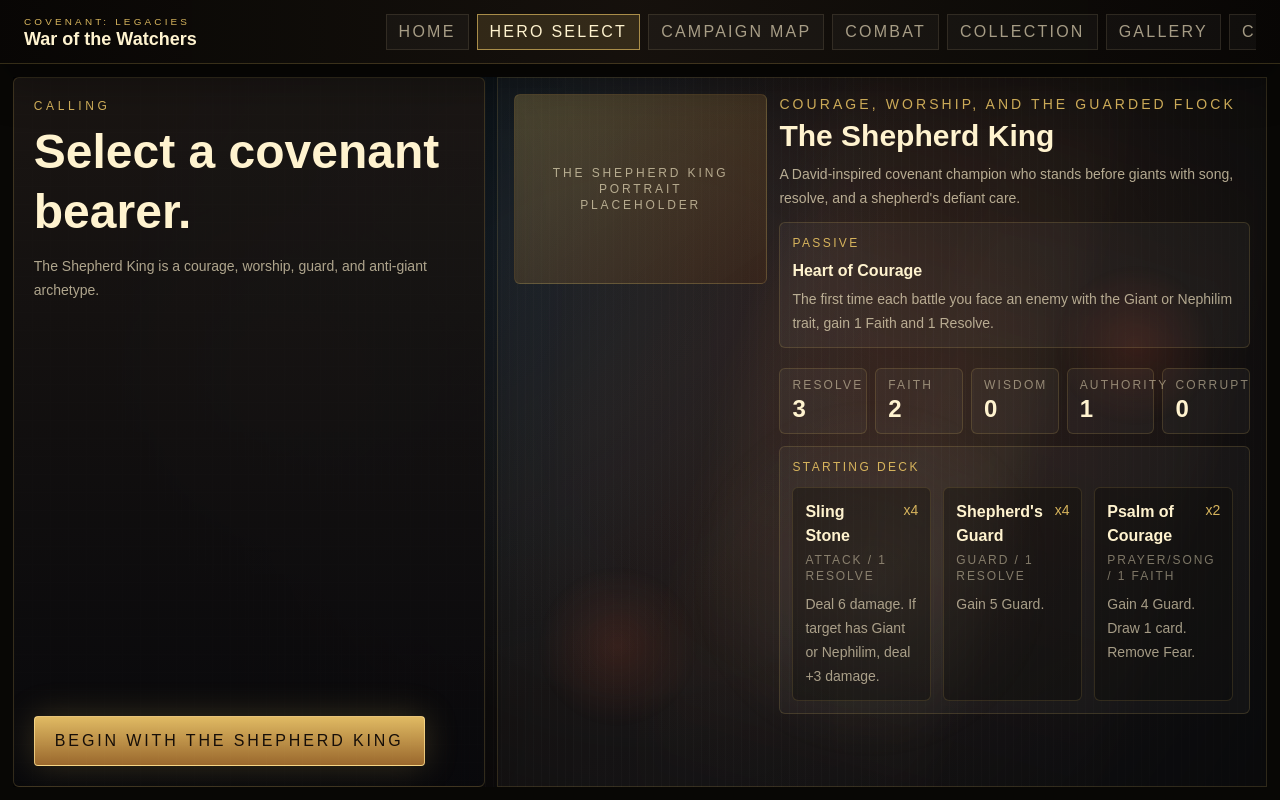
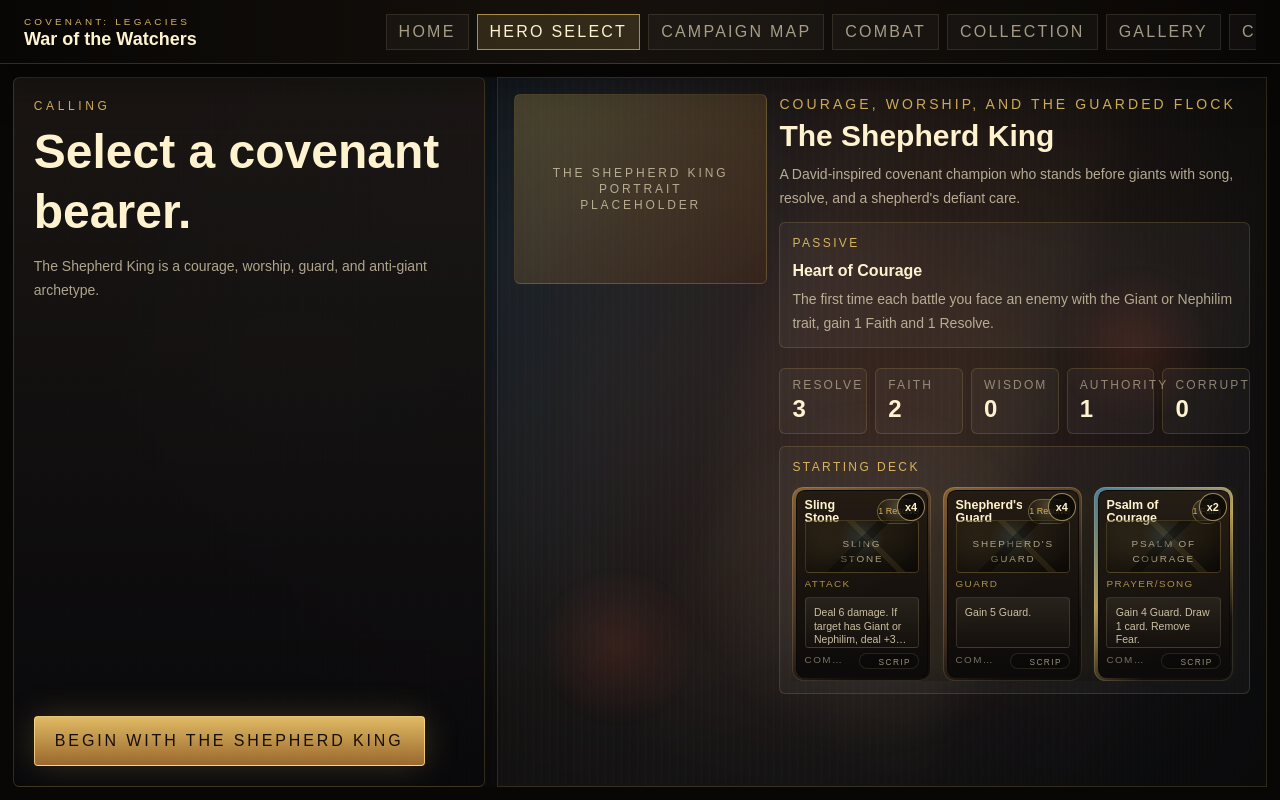
Before and after one commit to Shoo-X/covenant-legacies, a Next.js app: page / in a window 1280 px wide. Both pictures are taken after a click on the button "START RUN". Built offline with nearby package versions, Linux system fonts and the light colour scheme.

Commit message:
Improve card readability and reward presentation

```diff
--- a/src/app/globals.css
+++ b/src/app/globals.css
@@ -363,8 +363,8 @@ button {
   aspect-ratio: 5 / 7;
   min-width: 0;
   border: 0;
-  border-radius: 0.55rem;
-  padding: 0.18rem;
+  border-radius: 0.72rem;
+  padding: 0.22rem;
   background:
     linear-gradient(145deg, rgba(255, 230, 156, 0.72), rgba(83, 50, 22, 0.88) 38%, rgba(19, 15, 13, 0.98) 72%),
     radial-gradient(circle at 50% 0, rgba(215, 180, 93, 0.28), transparent 44%);
@@ -416,9 +416,16 @@ button {
   transform: translateY(-0.35rem);
 }
 
+.tcg-card.is-playable {
+  box-shadow:
+    0 20px 48px rgba(0, 0, 0, 0.34),
+    0 0 22px rgba(215, 180, 93, 0.12),
+    inset 0 0 0 1px rgba(255, 243, 207, 0.14);
+}
+
 .tcg-card.is-unplayable {
-  opacity: 0.58;
-  filter: saturate(0.72);
+  opacity: 0.68;
+  filter: saturate(0.72) brightness(0.86);
 }
 
 .tcg-card.is-unplayable:hover,
@@ -430,14 +437,14 @@ button {
   position: relative;
   z-index: 3;
   display: grid;
-  grid-template-rows: auto 38% auto minmax(0, 1fr) auto;
-  gap: 0.45rem;
+  grid-template-rows: auto minmax(0, 38%) auto minmax(0, 1fr) auto;
+  gap: 0.42rem;
   width: 100%;
   height: 100%;
   min-height: 0;
   overflow: hidden;
   border: 1px solid rgba(8, 7, 5, 0.72);
-  border-radius: 0.42rem;
+  border-radius: 0.56rem;
   padding: 0.68rem;
   background:
     linear-gradient(180deg, rgba(35, 27, 19, 0.98), rgba(12, 10, 10, 0.98)),
@@ -452,14 +459,20 @@ button {
   min-height: 0;
 }
 
-.tcg-card-header h3 {
+.tcg-card-title {
+  display: -webkit-box;
+  min-width: 0;
+  overflow: hidden;
   color: #fff3cf;
   font-size: 1rem;
   font-weight: 800;
   line-height: 1.08;
-}
-
-.tcg-card-header span {
+  text-overflow: ellipsis;
+  -webkit-box-orient: vertical;
+  -webkit-line-clamp: 2;
+}
+
+.tcg-card-cost-gem {
   display: grid;
   min-width: 2rem;
   min-height: 2rem;
@@ -629,6 +642,52 @@ button {
   color: rgba(241, 228, 194, 0.46);
 }
 
+.tcg-card-rarity-label,
+.tcg-card-source-badge {
+  min-width: 0;
+  overflow: hidden;
+  text-overflow: ellipsis;
+}
+
+.tcg-card-source-badge {
+  flex: 0 1 auto;
+  border: 1px solid rgba(203, 185, 143, 0.14);
+  border-radius: 999px;
+  padding: 0.1rem 0.38rem;
+  background: rgba(8, 7, 5, 0.24);
+  color: rgba(241, 228, 194, 0.62);
+}
+
+.tcg-card-choose {
+  pointer-events: none;
+  position: absolute;
+  left: 50%;
+  bottom: 0.92rem;
+  z-index: 4;
+  min-width: 8rem;
+  transform: translate(-50%, 0.45rem);
+  border: 1px solid rgba(255, 226, 150, 0.68);
+  border-radius: 999px;
+  background: rgba(8, 7, 5, 0.78);
+  padding: 0.48rem 0.8rem;
+  color: #fff3cf;
+  font-size: 0.66rem;
+  font-weight: 800;
+  letter-spacing: 0.16em;
+  opacity: 0;
+  text-align: center;
+  text-transform: uppercase;
+  transition:
+    opacity 160ms ease,
+    transform 160ms ease;
+}
+
+.tcg-card-reward:hover .tcg-card-choose,
+.tcg-card-reward:focus-visible .tcg-card-choose {
+  opacity: 1;
+  transform: translate(-50%, 0);
+}
+
 .tcg-card-mystery {
   background:
     linear-gradient(145deg, rgba(124, 218, 255, 0.5), rgba(215, 180, 93, 0.9) 42%, rgba(19, 15, 13, 0.98) 78%);
@@ -636,24 +695,32 @@ button {
 
 .tcg-card-rarity-common {
   background:
-    linear-gradient(145deg, rgba(155, 106, 50, 0.82), rgba(70, 56, 43, 0.96) 42%, rgba(19, 15, 13, 0.98) 78%),
-    repeating-linear-gradient(45deg, rgba(255, 255, 255, 0.08) 0, rgba(255, 255, 255, 0.08) 1px, transparent 1px, transparent 7px);
+    linear-gradient(145deg, rgba(155, 106, 50, 0.74), rgba(77, 55, 37, 0.96) 44%, rgba(19, 15, 13, 0.98) 80%),
+    repeating-linear-gradient(45deg, rgba(255, 255, 255, 0.055) 0, rgba(255, 255, 255, 0.055) 1px, transparent 1px, transparent 7px);
 }
 
 .tcg-card-rarity-uncommon {
   background:
-    linear-gradient(145deg, rgba(195, 207, 216, 0.88), rgba(87, 101, 111, 0.88) 42%, rgba(19, 15, 13, 0.98) 78%);
+    linear-gradient(145deg, rgba(255, 224, 145, 0.76), rgba(176, 123, 51, 0.9) 42%, rgba(27, 18, 11, 0.98) 80%);
   box-shadow:
     0 20px 48px rgba(0, 0, 0, 0.34),
-    0 0 24px rgba(154, 209, 230, 0.12);
+    0 0 24px rgba(215, 180, 93, 0.14);
 }
 
 .tcg-card-rarity-rare {
   background:
-    linear-gradient(145deg, rgba(255, 224, 145, 0.94), rgba(215, 180, 93, 0.9) 42%, rgba(43, 28, 15, 0.98) 78%);
+    linear-gradient(145deg, rgba(93, 183, 232, 0.78), rgba(215, 180, 93, 0.76) 44%, rgba(19, 15, 13, 0.98) 80%);
   box-shadow:
     0 22px 54px rgba(0, 0, 0, 0.38),
-    0 0 30px rgba(215, 180, 93, 0.16);
+    0 0 30px rgba(93, 183, 232, 0.18);
+}
+
+.tcg-card-rarity-epic {
+  background:
+    linear-gradient(145deg, rgba(98, 70, 163, 0.9), rgba(93, 183, 232, 0.58) 46%, rgba(19, 15, 13, 0.98) 80%);
+  box-shadow:
+    0 24px 62px rgba(0, 0, 0, 0.42),
+    0 0 36px rgba(127, 104, 220, 0.18);
 }
 
 .tcg-card-rarity-legendary {
@@ -682,6 +749,15 @@ button {
   animation: mythic-radiance 4.8s ease-in-out infinite;
 }
 
+.tcg-card-rarity-mystery,
+.tcg-card-mystery {
+  background:
+    conic-gradient(from 145deg, rgba(93, 183, 232, 0.58), rgba(215, 180, 93, 0.88), rgba(63, 46, 100, 0.82), rgba(93, 183, 232, 0.58));
+  box-shadow:
+    0 24px 66px rgba(0, 0, 0, 0.44),
+    0 0 38px rgba(93, 183, 232, 0.16);
+}
+
 .tcg-card-rarity-mythic-legendary .tcg-card-inner {
   clip-path: polygon(50% 0, 96% 5%, 100% 50%, 94% 96%, 50% 100%, 6% 96%, 0 50%, 4% 5%);
   background:
@@ -700,10 +776,13 @@ button {
 
 .tcg-card-forbidden {
   background:
-    linear-gradient(145deg, rgba(127, 35, 95, 0.86), rgba(159, 61, 40, 0.72) 38%, rgba(19, 15, 13, 0.98) 78%);
-}
-
-.tcg-card-forbidden .tcg-card-header span,
+    linear-gradient(145deg, rgba(72, 24, 61, 0.92), rgba(127, 35, 95, 0.7) 38%, rgba(18, 12, 15, 0.99) 78%);
+  box-shadow:
+    0 22px 56px rgba(0, 0, 0, 0.42),
+    0 0 28px rgba(127, 35, 95, 0.14);
+}
+
+.tcg-card-forbidden .tcg-card-cost-gem,
 .tcg-card-forbidden .tcg-card-type-line {
   color: #f0d4ff;
 }
@@ -714,8 +793,8 @@ button {
 }
 
 .tcg-card-hand {
-  flex: 0 0 8.4rem;
-  height: calc(100% - 1.35rem);
+  flex: 0 0 8.9rem;
+  height: calc(100% - 1.05rem);
   border-radius: 0.44rem;
 }
 
@@ -727,6 +806,32 @@ button {
   width: min(100%, 22rem);
 }
 
+.tcg-card-inspect {
+  width: min(100%, 20rem);
+  min-height: 28rem;
+}
+
+.tcg-card-preview {
+  width: 100%;
+}
+
+.tcg-card-inspect .tcg-card-inner {
+  grid-template-rows: auto minmax(9rem, 42%) auto minmax(7rem, 1fr) auto;
+}
+
+.tcg-card-inspect .tcg-card-effect {
+  overflow-y: auto;
+}
+
+.tcg-card-inspect .tcg-card-effect p {
+  display: block;
+  overflow: visible;
+  font-size: 0.86rem;
+  line-height: 1.45;
+  -webkit-line-clamp: unset;
+}
+
+.tcg-card-inspect .tcg-card-effect em,
 .tcg-card-viewer .tcg-card-effect em {
   display: -webkit-box;
   overflow: hidden;
@@ -735,39 +840,104 @@ button {
 }
 
 .tcg-card-hand .tcg-card-inner {
-  gap: 0.32rem;
-  padding: 0.52rem;
-}
-
-.tcg-card-hand .tcg-card-header h3 {
-  font-size: 0.82rem;
-}
-
-.tcg-card-hand .tcg-card-header span {
-  min-width: 1.7rem;
-  min-height: 1.7rem;
+  grid-template-rows: auto 2.7rem auto minmax(3rem, 1fr) auto;
+  gap: 0.26rem;
+  padding: 0.46rem;
+}
+
+.tcg-card-hand .tcg-card-title {
+  font-size: 0.76rem;
+  line-height: 1.08;
+}
+
+.tcg-card-hand .tcg-card-cost-gem {
+  min-width: 1.55rem;
+  min-height: 1.55rem;
   font-size: 0.58rem;
 }
 
+.tcg-card-hand .tcg-card-type-line,
+.tcg-card-hand .tcg-card-footer {
+  font-size: 0.52rem;
+  letter-spacing: 0.1em;
+}
+
 .tcg-card-hand .tcg-card-effect {
-  padding: 0.38rem;
+  padding: 0.36rem;
 }
 
 .tcg-card-hand .tcg-card-effect p {
   font-size: 0.66rem;
   line-height: 1.25;
-  -webkit-line-clamp: 4;
+  -webkit-line-clamp: 3;
+}
+
+.tcg-card-hand .tcg-card-rarity-label {
+  max-width: 4.7rem;
+}
+
+.tcg-card-hand .tcg-card-source-badge {
+  padding: 0;
+  border: 0;
+  background: transparent;
+  color: rgba(241, 228, 194, 0.5);
+  font-size: 0;
+}
+
+.tcg-card-hand .tcg-card-source-badge::after {
+  content: attr(data-short-source);
+  font-size: 0.52rem;
 }
 
 .tcg-card-hand:hover,
 .tcg-card-hand:focus-visible,
 .tcg-card-hand.is-selected {
-  transform: translateY(-0.7rem) scale(1.08);
+  filter: brightness(1.12);
+  transform: translateY(-0.55rem) scale(1.04);
+}
+
+.tcg-card-preview .tcg-card-inner {
+  grid-template-rows: auto 3.3rem auto minmax(3.2rem, 1fr) auto;
+  gap: 0.3rem;
+  padding: 0.48rem;
+}
+
+.tcg-card-preview .tcg-card-title {
+  font-size: 0.78rem;
+}
+
+.tcg-card-preview .tcg-card-cost-gem {
+  min-width: 1.55rem;
+  min-height: 1.55rem;
+  font-size: 0.56rem;
+}
+
+.tcg-card-preview .tcg-card-effect p {
+  font-size: 0.66rem;
+  line-height: 1.25;
+  -webkit-line-clamp: 3;
+}
+
+.tcg-card-preview .tcg-card-source-badge {
+  font-size: 0;
+}
+
+.tcg-card-preview .tcg-card-source-badge::after {
+  content: attr(data-short-source);
+  font-size: 0.52rem;
 }
 
 .tcg-card-reward {
-  width: min(25vw, 18rem);
+  width: min(27vw, 20rem);
   max-height: 100%;
+}
+
+.tcg-card-reward .tcg-card-inner {
+  grid-template-rows: auto minmax(0, 40%) auto minmax(0, 1fr) auto;
+}
+
+.tcg-card-reward .tcg-card-effect p {
+  -webkit-line-clamp: 6;
 }
 
 .reward-screen-panel {
@@ -824,6 +994,36 @@ button {
 .reward-skip-row {
   display: flex;
   justify-content: flex-start;
+}
+
+.starting-deck-preview-grid {
+  display: grid;
+  grid-template-columns: repeat(auto-fill, minmax(7.8rem, 1fr));
+  max-height: 15rem;
+  gap: 0.75rem;
+  padding-right: 0.25rem;
+}
+
+.starting-deck-preview-card {
+  position: relative;
+  min-width: 0;
+}
+
+.starting-deck-quantity {
+  position: absolute;
+  right: 0.4rem;
+  top: 0.4rem;
+  z-index: 6;
+  display: grid;
+  min-width: 1.75rem;
+  min-height: 1.75rem;
+  place-items: center;
+  border: 1px solid rgba(255, 226, 150, 0.58);
+  border-radius: 999px;
+  background: rgba(8, 7, 5, 0.78);
+  color: #fff3cf;
+  font-size: 0.68rem;
+  font-weight: 800;
 }
 
 .campaign-map-screen {
@@ -1252,9 +1452,24 @@ button {
 }
 
 .combat-hand-tray {
+  position: relative;
   min-height: 0;
   padding: 0.55rem 0.7rem;
   overflow: visible;
+}
+
+.combat-hand-inspector {
+  pointer-events: none;
+  position: absolute;
+  left: clamp(1rem, 24vw, 18rem);
+  bottom: calc(100% - 0.35rem);
+  z-index: 25;
+  width: min(20rem, 38vw);
+  filter: drop-shadow(0 30px 52px rgba(0, 0, 0, 0.62));
+}
+
+.combat-hand-inspector .tcg-card {
+  transform: translateY(0);
 }
 
 .combat-hand-header,
@@ -1277,7 +1492,7 @@ button {
   gap: 0.55rem;
   overflow-x: auto;
   overflow-y: hidden;
-  padding-top: 1.55rem;
+  padding-top: 1.15rem;
   padding-bottom: 0.25rem;
   scrollbar-color: rgba(215, 180, 93, 0.45) rgba(8, 7, 5, 0.42);
   scrollbar-width: thin;
@@ -2008,7 +2223,7 @@ button {
     padding: 0.5rem;
   }
 
-  .tcg-card-header h3 {
+  .tcg-card-title {
     font-size: 0.82rem;
   }
 
@@ -2033,6 +2248,10 @@ button {
 
   .gallery-art-tile .card-artwork-gallery {
     min-height: 13rem;
+  }
+
+  .combat-hand-inspector {
+    display: none;
   }
 }
 
--- a/src/components/CardDetailModal.tsx
+++ b/src/components/CardDetailModal.tsx
@@ -15,7 +15,7 @@ export function CardDetailModal({ card, onClose }: CardDetailModalProps) {
     <div className="card-detail-overlay" role="dialog" aria-modal="true">
       <div className="card-detail-modal">
         <div className="card-detail-preview">
-          <CollectibleCard card={card} disabled size="viewer" />
+          <CollectibleCard as="article" card={card} size="inspect" />
         </div>
 
         <div className="card-detail-copy game-scroll">
--- a/src/components/CollectibleCard.tsx
+++ b/src/components/CollectibleCard.tsx
@@ -3,6 +3,7 @@ import { CardArtwork } from "@/components/CardArtwork";
 import type { Card } from "@/types/game";
 
 interface CollectibleCardProps {
+  as?: "article" | "button";
   card: Card;
   disabled?: boolean;
   isPlayable?: boolean;
@@ -12,7 +13,7 @@ interface CollectibleCardProps {
   onFocus?: () => void;
   onMouseEnter?: () => void;
   onMouseLeave?: () => void;
-  size?: "reward" | "hand" | "collection" | "viewer";
+  size?: "reward" | "hand" | "collection" | "preview" | "inspect" | "viewer";
 }
 
 function getCardTone(card: Card) {
@@ -63,7 +64,20 @@ function getRarityClass(card: Card) {
   return card.rarity.toLowerCase().replaceAll(" ", "-");
 }
 
+function getSourceAbbreviation(card: Card) {
+  if (card.sourceTier === "Interpretive Tradition") {
+    return "Trad.";
+  }
+
+  if (card.sourceTier === "Speculative Fiction") {
+    return "Spec.";
+  }
+
+  return "Script.";
+}
+
 export function CollectibleCard({
+  as,
   card,
   disabled = false,
   isPlayable = true,
@@ -78,32 +92,27 @@ export function CollectibleCard({
   const tone = getCardTone(card);
   const artSymbol = getArtSymbol(card);
   const rarityClass = getRarityClass(card);
-
-  return (
-    <button
-      className={`tcg-card tcg-card-${size} tcg-card-${tone} tcg-card-rarity-${rarityClass} ${
+  const displaySize = size === "viewer" ? "inspect" : size;
+  const isInteractive = as
+    ? as === "button"
+    : Boolean(onClick || onFocus || onMouseEnter || onMouseLeave);
+  const frameClass = `tcg-card tcg-card-${displaySize} tcg-card-${tone} tcg-card-rarity-${rarityClass} ${
     isPlayable ? "is-playable" : "is-unplayable"
-      } ${isSelected ? "is-selected" : ""}`}
-      disabled={disabled || !isPlayable}
-      onBlur={onBlur}
-      onClick={onClick}
-      onFocus={onFocus}
-      onMouseEnter={onMouseEnter}
-      onMouseLeave={onMouseLeave}
-      title={card.text}
-      type="button"
-    >
+  } ${isSelected ? "is-selected" : ""}`;
+  const body = (
     <div className="tcg-card-inner">
       <div className="tcg-card-header">
-          <h3>{card.name}</h3>
-          <span>{formatCardCost(card)}</span>
+        <h3 className="tcg-card-title">{card.name}</h3>
+        <span className="tcg-card-cost-gem" aria-label={`Cost ${formatCardCost(card)}`}>
+          {formatCardCost(card)}
+        </span>
       </div>
 
       <CardArtwork
         card={card}
         className={`tcg-card-art tcg-card-art-${artSymbol}`}
-          loading={size === "hand" ? "eager" : "lazy"}
-          priority={card.imagePath !== undefined && size === "reward"}
+        loading={displaySize === "hand" ? "eager" : "lazy"}
+        priority={card.imagePath !== undefined && displaySize === "reward"}
       />
 
       <div className="tcg-card-type-line">{card.type}</div>
@@ -114,10 +123,42 @@ export function CollectibleCard({
       </div>
 
       <div className="tcg-card-footer">
-          <span>{card.rarity}</span>
-          <span>{card.sourceTier}</span>
+        <span className="tcg-card-rarity-label">{card.rarity}</span>
+        <span
+          className="tcg-card-source-badge"
+          data-short-source={getSourceAbbreviation(card)}
+          title={card.sourceTier}
+        >
+          {card.sourceTier}
+        </span>
       </div>
+
+      {displaySize === "reward" && <span className="tcg-card-choose">Choose Card</span>}
     </div>
+  );
+
+  if (!isInteractive) {
+    return (
+      <article className={frameClass} title={card.text}>
+        {body}
+      </article>
+    );
+  }
+
+  return (
+    <button
+      className={frameClass}
+      aria-disabled={!isPlayable}
+      disabled={disabled}
+      onBlur={onBlur}
+      onClick={isPlayable ? onClick : undefined}
+      onFocus={onFocus}
+      onMouseEnter={onMouseEnter}
+      onMouseLeave={onMouseLeave}
+      title={card.text}
+      type="button"
+    >
+      {body}
     </button>
   );
 }
--- a/src/game/screens/HeroSelectScreen.tsx
+++ b/src/game/screens/HeroSelectScreen.tsx
@@ -1,11 +1,11 @@
 import { cards } from "@/data/cards";
 import { heroes } from "@/data/heroes";
+import { CollectibleCard } from "@/components/CollectibleCard";
 import { GamePanel } from "@/components/GamePanel";
 import { PlaceholderArt } from "@/components/PlaceholderArt";
 import { PrimaryButton } from "@/components/PrimaryButton";
 import { ResourceStrip } from "@/components/ResourceStrip";
 import { ScreenFrame } from "@/components/ScreenFrame";
-import { formatCardCost } from "@/game/cardText";
 import type { GameScreen } from "@/types/game";
 
 interface HeroSelectScreenProps {
@@ -78,7 +78,7 @@ export function HeroSelectScreen({ onNavigate }: HeroSelectScreenProps) {
               <p className="text-xs uppercase tracking-[0.2em] text-[var(--color-gold)]">
                 Starting Deck
               </p>
-              <div className="game-scroll mt-3 grid max-h-[15rem] gap-3 pr-1 md:grid-cols-3">
+              <div className="starting-deck-preview-grid game-scroll mt-3">
                 {hero.startingDeck.map((deckCard) => {
                   const card = cardsById.get(deckCard.cardId);
 
@@ -87,22 +87,9 @@ export function HeroSelectScreen({ onNavigate }: HeroSelectScreenProps) {
                   }
 
                   return (
-                    <div
-                      className="rounded-md border border-[rgba(215,180,93,0.16)] bg-[rgba(8,7,5,0.32)] p-3"
-                      key={deckCard.cardId}
-                    >
-                      <div className="flex items-start justify-between gap-3">
-                        <p className="font-semibold text-[#fff3cf]">{card.name}</p>
-                        <span className="text-sm text-[var(--color-gold)]">
-                          x{deckCard.quantity}
-                        </span>
-                      </div>
-                      <p className="mt-1 text-xs uppercase tracking-[0.16em] text-[rgba(241,228,194,0.48)]">
-                        {card.type} / {formatCardCost(card)}
-                      </p>
-                      <p className="mt-2 text-sm leading-6 text-[rgba(241,228,194,0.66)]">
-                        {card.text}
-                      </p>
+                    <div className="starting-deck-preview-card" key={deckCard.cardId}>
+                      <CollectibleCard as="article" card={card} size="preview" />
+                      <span className="starting-deck-quantity">x{deckCard.quantity}</span>
                     </div>
                   );
                 })}
--- a/src/types/game.ts
+++ b/src/types/game.ts
@@ -63,6 +63,7 @@ export type CardRarity =
   | "Common"
   | "Uncommon"
   | "Rare"
+  | "Epic"
   | "Legendary"
   | "Mythic Legendary"
   | "Mystery";
```
Also changed, not shown: src/game/cardArt.ts (+6 -4 lines), src/game/screens/CombatScreen.tsx (+8 -0 lines). Lines whose indentation alone changed are shown as unchanged.
